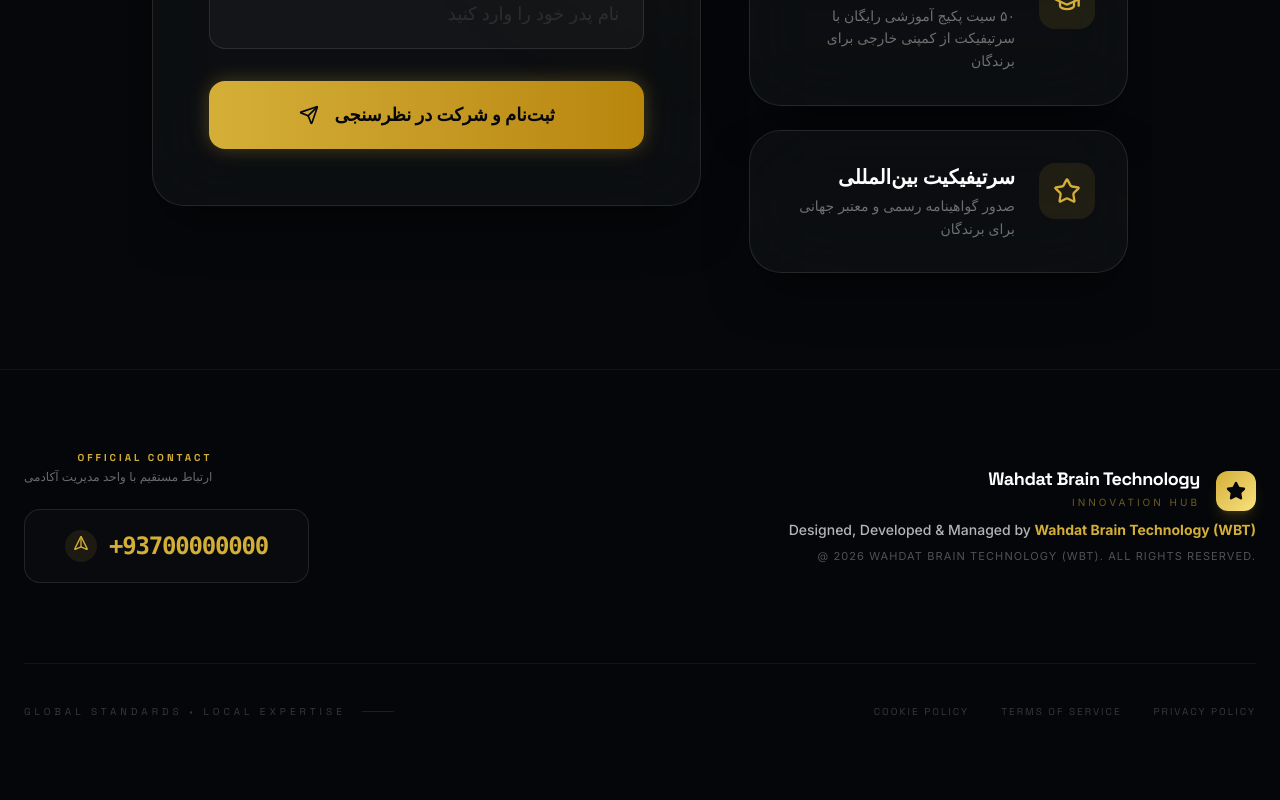
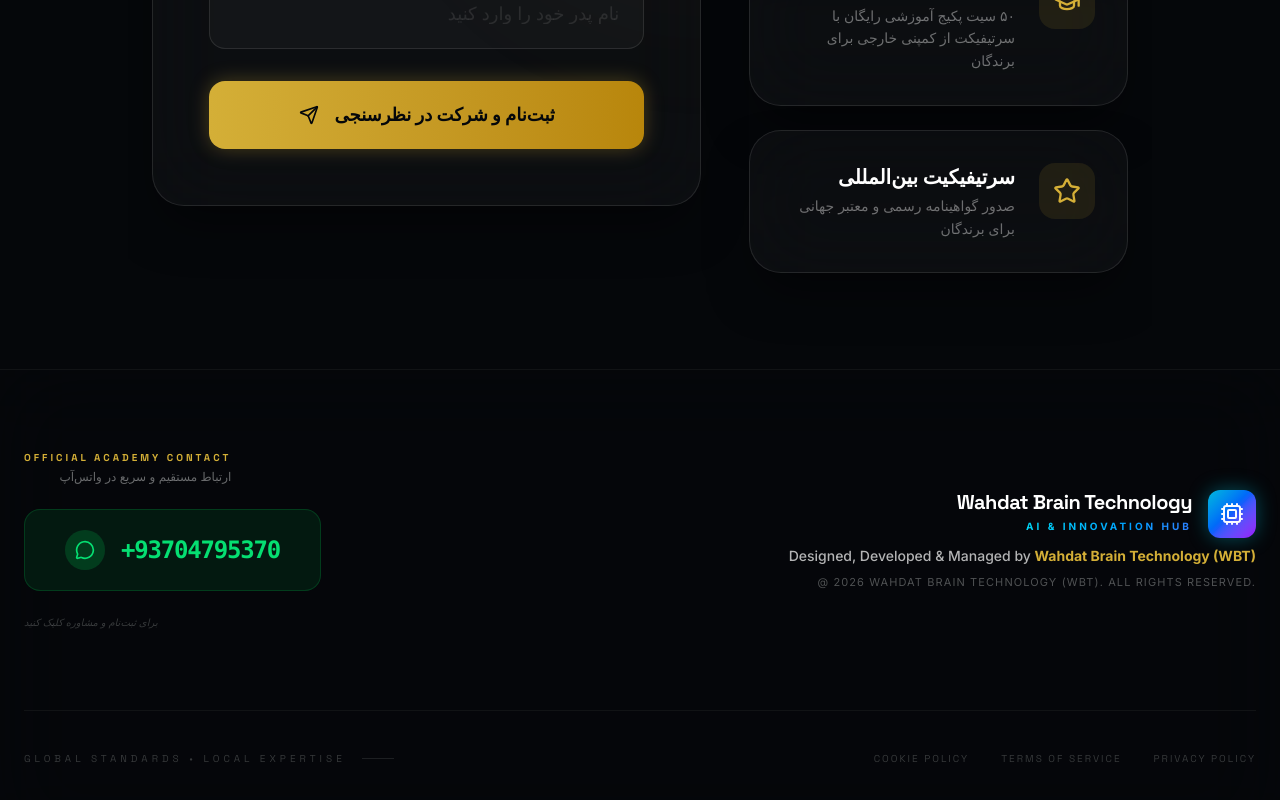
Before and after one commit to ijazwahdat-ai/shining-stars-challenge, a React (Vite) app: page / in a window 1280 px wide. Shown: the part 1154-1954 px from the top of the page. Built offline with nearby package versions, Linux system fonts and the light colour scheme; a web font is replaced by a local one.

Commit message:
Final Update: Professional Footer and WBT Branding

```diff
--- a/src/App.tsx
+++ b/src/App.tsx
@@ -1,7 +1,7 @@
 import React, { useState, useEffect } from "react";
 import { BrowserRouter as Router, Routes, Route, Link } from "react-router-dom";
 import { motion, AnimatePresence } from "motion/react";
-import { Star, Send, CheckCircle2, Users, Trophy, GraduationCap, ChevronRight, Bell, X } from "lucide-react";
+import { Star, Send, CheckCircle2, Users, Trophy, GraduationCap, ChevronRight, Bell, X, Cpu, MessageCircle } from "lucide-react";
 import { db } from "./firebase";
 import {
   collection,
@@ -50,8 +50,8 @@ const handleFirestoreError = (error: unknown, operationType: OperationType, path
 };
 
 // --- Constants ---
-const ACADEMY_WHATSAPP = "+93700000000"; // Replace with actual number
-const ACADEMY_WEBSITE = "https://your-academy-website.com"; // Replace with actual website
+const ACADEMY_WHATSAPP = "+93704795370";
+const ACADEMY_WEBSITE = "https://sites.google.com/view/ssoacl/home";
 
 const COURSE_ADS = [
   { title: "ترجمه و تفسیر قرآن کریم", desc: "ثبت‌نام دوره‌های جدید با اساتید مجرب آغاز شد." },
@@ -134,18 +134,18 @@ const AdNotification = () => {
 };
 
 const Footer = () => (
-  <footer className="relative z-10 py-20 border-t border-white/5 bg-midnight/60 backdrop-blur-xl" dir="rtl">
+  <footer className="relative z-10 py-20 border-t border-white/5 bg-midnight/80 backdrop-blur-2xl" dir="rtl">
     <div className="max-w-7xl mx-auto px-6">
       <div className="grid grid-cols-1 md:grid-cols-2 gap-16 items-center">
         {/* Branding & Copyright */}
         <div className="text-center md:text-right space-y-6">
           <div className="flex items-center justify-center md:justify-start gap-4 mb-2">
-            <div className="w-10 h-10 bg-gradient-to-br from-gold to-gold-light rounded-xl flex items-center justify-center text-midnight shadow-lg shadow-gold/20">
-              <Star size={20} className="fill-midnight" />
+            <div className="w-12 h-12 bg-gradient-to-br from-cyan-500 via-blue-600 to-purple-600 rounded-xl flex items-center justify-center text-white shadow-[0_0_20px_rgba(6,182,212,0.4)] transition-transform hover:rotate-12 duration-500">
+              <Cpu size={24} className="animate-pulse" />
             </div>
             <div className="text-right">
-              <h3 className="text-white font-display font-bold text-lg tracking-tight leading-none">Wahdat Brain Technology</h3>
-              <span className="text-[10px] text-gold/50 uppercase tracking-[0.3em]">Innovation Hub</span>
+              <h3 className="text-white font-display font-bold text-xl tracking-tight leading-none">Wahdat Brain Technology</h3>
+              <span className="text-[10px] bg-clip-text text-transparent bg-gradient-to-r from-cyan-400 to-blue-500 uppercase tracking-[0.3em] font-bold">AI & Innovation Hub</span>
             </div>
           </div>
 
@@ -162,25 +162,26 @@ const Footer = () => (
         {/* Contact & Social */}
         <div className="flex flex-col items-center md:items-end space-y-6">
           <div className="space-y-1 text-center md:text-right">
-            <p className="text-gold font-display text-[10px] uppercase tracking-[0.3em] font-bold">Official Contact</p>
-            <p className="text-white/40 text-xs">ارتباط مستقیم با واحد مدیریت آکادمی</p>
+            <p className="text-gold font-display text-[10px] uppercase tracking-[0.3em] font-bold">Official Academy Contact</p>
+            <p className="text-white/40 text-xs">ارتباط مستقیم و سریع در واتس‌آپ</p>
           </div>
 
           <a
             href={`https://wa.me/${ACADEMY_WHATSAPP.replace(/[^0-9]/g, '')}`}
             target="_blank"
             rel="noopener noreferrer"
-            className="group relative inline-flex items-center gap-6 px-10 py-5 rounded-2xl bg-white/[0.02] border border-white/10 text-gold hover:text-midnight transition-all duration-500 overflow-hidden"
+            className="group relative inline-flex items-center gap-6 px-10 py-5 rounded-2xl bg-green-500/10 border border-green-500/20 text-green-400 hover:text-white transition-all duration-500 overflow-hidden"
             dir="ltr"
           >
-            <div className="absolute inset-0 bg-gradient-to-r from-gold to-gold-light translate-y-full group-hover:translate-y-0 transition-transform duration-500"></div>
-            <div className="relative z-10 flex items-center gap-3">
-              <div className="w-8 h-8 rounded-full bg-gold/10 group-hover:bg-midnight/10 flex items-center justify-center transition-colors">
-                <Send size={16} className="rotate-[-45deg]" />
+            <div className="absolute inset-0 bg-green-600 translate-y-full group-hover:translate-y-0 transition-transform duration-500"></div>
+            <div className="relative z-10 flex items-center gap-4">
+              <div className="w-10 h-10 rounded-full bg-green-500/20 group-hover:bg-white/20 flex items-center justify-center transition-colors">
+                <MessageCircle size={20} />
               </div>
               <span className="font-mono text-2xl tracking-tighter font-black">{ACADEMY_WHATSAPP}</span>
             </div>
           </a>
+          <p className="text-white/20 text-[10px] italic">برای ثبت‌نام و مشاوره کلیک کنید</p>
         </div>
       </div>
 
@@ -194,7 +195,7 @@ const Footer = () => (
         <div className="flex items-center gap-4">
           <div className="h-px w-8 bg-white/10"></div>
           <div className="text-[10px] text-white/20 font-display tracking-[0.4em] uppercase">
-            Global Standards • Local Expertise
+            GLOBAL STANDARDS • LOCAL EXPERTISE
           </div>
         </div>
       </div>
```
